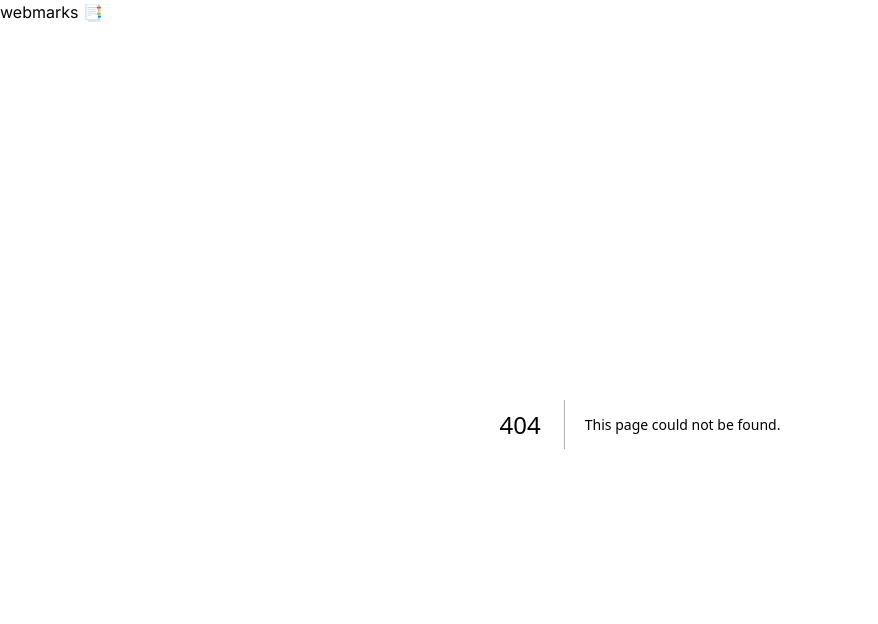
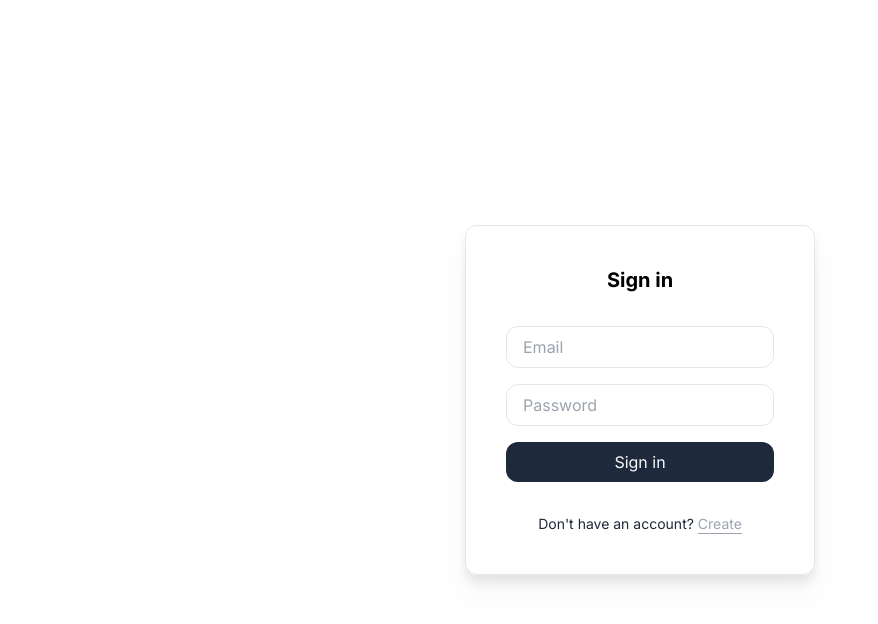
Before and after one commit to visualect/webmarks, a Next.js app: page /login in a window 1280 px wide. Before the commit this address had no page. Shown: the top 624 px of the page, without its empty margins (0-878 px from the left). Built offline with nearby package versions, Linux system fonts and the light colour scheme.

Commit message:
Create login page

```diff
--- a/app/layout.tsx
+++ b/app/layout.tsx
@@ -1,26 +1,27 @@
-import Header from '@/components/Header'
-import './globals.css'
-import type { Metadata } from 'next'
-import { Inter } from 'next/font/google'
+import Header from "@/components/header/Header";
+import "./globals.css";
+import type { Metadata } from "next";
+import { Inter } from "next/font/google";
+import { redirect } from "next/navigation";
 
-const inter = Inter({ subsets: ['latin'] })
+const inter = Inter({ subsets: ["latin"] });
 
 export const metadata: Metadata = {
-  title: 'Create Next App',
-  description: 'Generated by create next app',
-}
+  title: "webmarks",
+  description: "A simple and easy-to-use platform for taking notes on the web",
+};
 
 export default function RootLayout({
   children,
 }: {
-  children: React.ReactNode
+  children: React.ReactNode;
 }) {
   return (
     <html lang="en">
       <body className={inter.className}>
         <Header />
         {children}
-        </body>
+      </body>
     </html>
-  )
+  );
 }
--- /dev/null
+++ b/app/login/page.tsx
@@ -0,0 +1,7 @@
+"use client";
+
+import LoginModal from "@/components/modals/LoginModal";
+
+export default function LoginPage() {
+  return <LoginModal />;
+}
--- a/app/page.tsx
+++ b/app/page.tsx
@@ -1,3 +1,10 @@
+"use client";
+
+import { redirect } from "next/navigation";
+
 export default function Home() {
- return <div>Home page</div>
+  const currentUser = false;
+  !currentUser && redirect("/login");
+
+  return <div>Home page</div>;
 }
--- /dev/null
+++ b/app/register/page.tsx
@@ -0,0 +1,5 @@
+"use client";
+
+export default function RegisterPage() {
+  return <div>Register Page</div>;
+}
--- /dev/null
+++ b/components/Button.tsx
@@ -0,0 +1,25 @@
+"use client";
+
+interface IButtonProps {
+  label: string;
+  action: () => void;
+  disabled?: boolean;
+  style: "primary" | "alternative";
+}
+
+export default function Button({
+  label,
+  action,
+  disabled = false,
+  style,
+}: IButtonProps) {
+  return (
+    <button
+      className="px-4 py-2 bg-slate-800 text-slate-50 border-none rounded-xl"
+      disabled={disabled}
+      onClick={action}
+    >
+      {label}
+    </button>
+  );
+}
--- a/components/Container.tsx
+++ b/components/Container.tsx
@@ -4,6 +4,6 @@ import React from 'react'
 
 export default function Container({ children }: { children: React.ReactNode }) {
   return (
-    <div className=''>{children}</div>
+    <div className='w-[1200px] mx-auto my-0'>{children}</div>
   )
 }
--- a/components/Header.tsx
+++ /dev/null
@@ -1,14 +0,0 @@
-'use client'
-
-import React from 'react'
-import Container from './Container'
-
-export default function Header() {
-  return (
-    <header>
-        <Container>
-            <span>webmarks 📑</span>
-        </Container>
-    </header>
-  )
-}
--- /dev/null
+++ b/components/Input.tsx
@@ -0,0 +1,25 @@
+"use client";
+
+interface IInputProps {
+  value: string;
+  onChange: (e: React.ChangeEvent<HTMLInputElement>) => void;
+  placeholder: string;
+  type: "text" | "password" | "number";
+}
+
+export default function Input({
+  value,
+  onChange,
+  placeholder,
+  type,
+}: IInputProps) {
+  return (
+    <input
+      className="px-4 py-2 border rounded-xl focus:outline-none"
+      value={value}
+      onChange={onChange}
+      placeholder={placeholder}
+      type={type}
+    />
+  );
+}
--- /dev/null
+++ b/components/Logo.tsx
@@ -0,0 +1,3 @@
+export default function Logo() {
+  return <div className="font-bold text-center">webmarks</div>;
+}
--- /dev/null
+++ b/components/header/Header.tsx
@@ -0,0 +1,23 @@
+"use client";
+
+import React from "react";
+import Container from "../Container";
+import Link from "next/link";
+import { usePathname } from "next/navigation";
+
+export default function Header() {
+  const currentPath = usePathname();
+  if (currentPath === "/login" || currentPath === "/register") return null;
+
+  return (
+    <header className="border-b">
+      <Container>
+        <div className="flex flex-row items-center gap-8 py-5">
+          <span className="font-bold">
+            <Link href={"/"}>webmarks</Link>
+          </span>
+        </div>
+      </Container>
+    </header>
+  );
+}
--- /dev/null
+++ b/components/modals/LoginModal.tsx
@@ -0,0 +1,59 @@
+"use client";
+
+import { useState } from "react";
+import Input from "../Input";
+import Modal from "./Modal";
+import Button from "../Button";
+import Link from "next/link";
+
+export default function LoginModal() {
+  const [email, setEmail] = useState("");
+  const [password, setPassword] = useState("");
+
+  const onChangeEmail = (e: React.ChangeEvent<HTMLInputElement>) => {
+    setEmail(e.target.value);
+  };
+
+  const onChangePassword = (e: React.ChangeEvent<HTMLInputElement>) => {
+    setPassword(e.target.value);
+  };
+
+  const body = (
+    <form className="flex flex-col gap-4">
+      <Input
+        value={email}
+        onChange={onChangeEmail}
+        placeholder={"Email"}
+        type="text"
+      />
+      <Input
+        value={password}
+        onChange={onChangePassword}
+        placeholder={"Password"}
+        type="password"
+      />
+      <Button label="Sign in" style="primary" action={() => {}} />
+    </form>
+  );
+  const footer = (
+    <div className="text-center text-sm text-slate-800">
+      Don&apos;t have an account?{" "}
+      <Link
+        className="text-gray-400 underline underline-offset-4 decoration-gray-400"
+        href={"/register"}
+      >
+        Create
+      </Link>
+    </div>
+  );
+
+  return (
+    <Modal
+      body={body}
+      title={"Sign in"}
+      actionLabel="Sign in"
+      action={() => {}}
+      footer={footer}
+    />
+  );
+}
--- /dev/null
+++ b/components/modals/Modal.tsx
@@ -0,0 +1,31 @@
+"use client";
+
+interface IModalProps {
+  body: React.ReactNode;
+  footer?: React.ReactNode;
+  title: string;
+  action: () => void;
+  actionLabel: string;
+  secondaryAction?: () => void;
+  secondaryActionLabel?: string;
+}
+
+export default function Modal({
+  body,
+  footer,
+  title,
+  action,
+  actionLabel,
+  secondaryAction,
+  secondaryActionLabel,
+}: IModalProps) {
+  return (
+    <div className="w-full h-screen flex justify-center items-center bg-transparent">
+      <div className="flex flex-col gap-8 p-10 border rounded-xl bg-white drop-shadow-xl">
+        <h1 className="text-center font-bold text-xl">{title}</h1>
+        <div>{body}</div>
+        <div>{footer}</div>
+      </div>
+    </div>
+  );
+}
```
